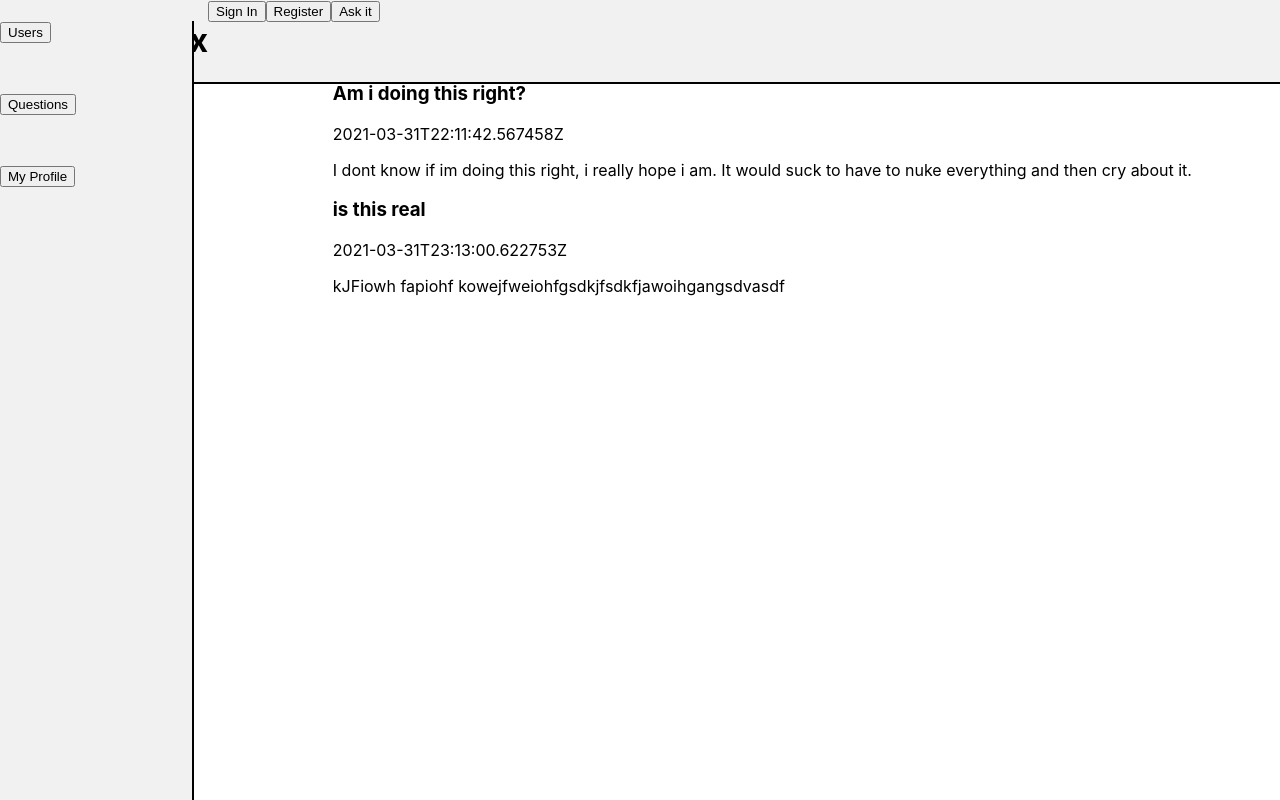
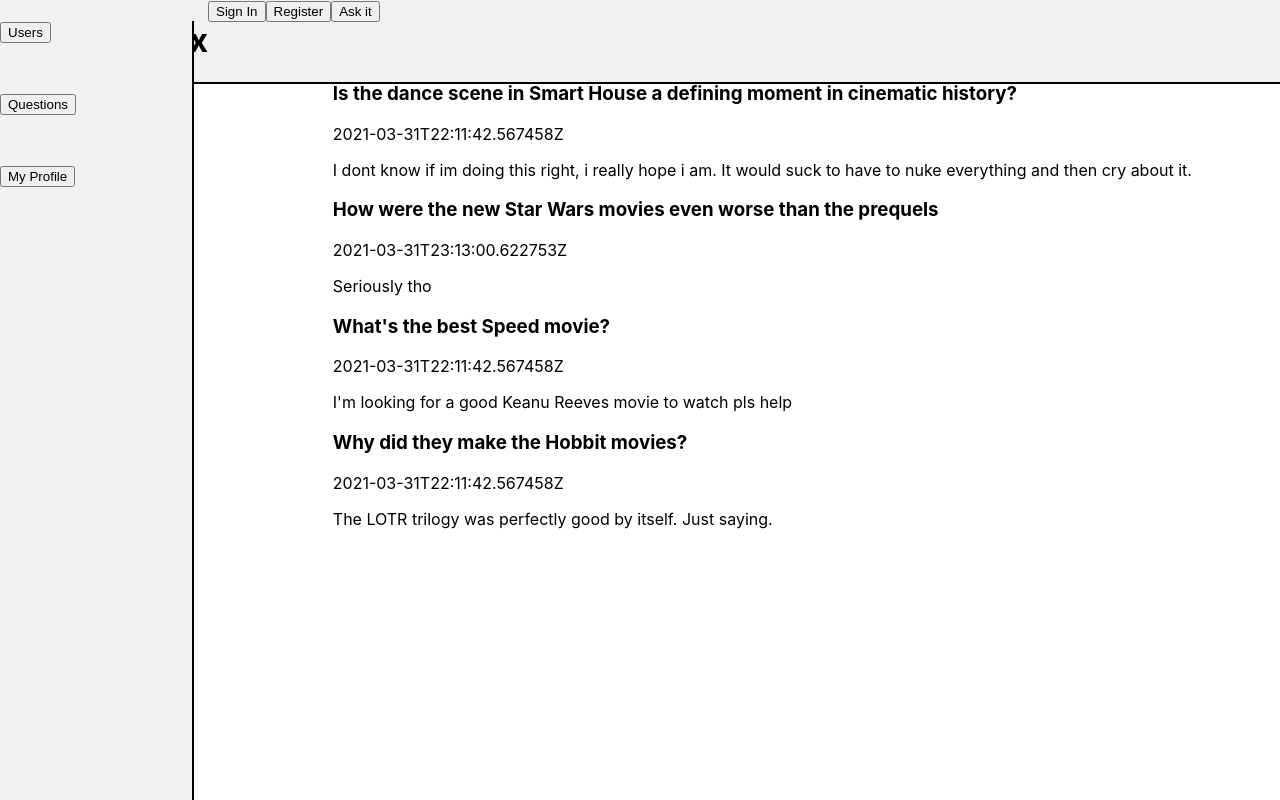
Before and after one commit to momentum-team-7/team-project-questionbox-neon-tetra, a React (Create React App) app in the folder questionbox/: page / in a window 1280 px wide. Built offline with nearby package versions, Linux system fonts and the light colour scheme.

Commit message:
changed some data stuff

```diff
--- a/questionbox/src/questions2.js
+++ b/questionbox/src/questions2.js
@@ -2,7 +2,7 @@ const data = [
     {
         "id": 1,
         "owner": 1,
-        "title": "Am i doing this right?",
+        "title": "Is the dance scene in Smart House a defining moment in cinematic history?",
         "body": "I dont know if im doing this right, i really hope i am. It would suck to have to nuke everything and then cry about it.",
         "date_created": "2021-03-31T22:11:42.567458Z",
         "likes": 0,
@@ -29,8 +29,8 @@ const data = [
     {
         "id": 2,
         "owner": 2,
-        "title": "is this real",
-        "body": "kJFiowh fapiohf kowejfweiohfgsdkjfsdkfjawoihgangsdvasdf",
+        "title": "How were the new Star Wars movies even worse than the prequels",
+        "body": "Seriously tho",
         "date_created": "2021-03-31T23:13:00.622753Z",
         "likes": 0,
         "answered": false,
@@ -44,7 +44,77 @@ const data = [
                 "question": 2
             }
         ]
-    }
+    },
+    {
+        "id": 3,
+        "owner": 1,
+        "title": "What's the best Speed movie?",
+        "body": "I'm looking for a good Keanu Reeves movie to watch pls help",
+        "date_created": "2021-03-31T22:11:42.567458Z",
+        "likes": 0,
+        "answered": false,
+        "answers": [
+            {
+                "id": 1,
+                "owner": 1,
+                "body": "Definitely check out Speed 1",
+                "date_created": "2021-03-31T22:57:32.485092Z",
+                "likes": 0,
+                "question": 1
+            },
+            {
+                "id": 3,
+                "owner": 2,
+                "body": "Why not watch Constantine instead?",
+                "date_created": "2021-03-31T23:14:37.779550Z",
+                "likes": 105,
+                "question": 1
+            }
+        ]
+    },
+    {
+        "id": 4,
+        "owner": 2,
+        "title": "Why did they make the Hobbit movies?",
+        "body": "The LOTR trilogy was perfectly good by itself. Just saying.",
+        "date_created": "2021-03-31T22:11:42.567458Z",
+        "likes": 0,
+        "answered": false,
+        "answers": [
+            {
+                "id": 1,
+                "owner": 1,
+                "body": "Cause they wanted money",
+                "date_created": "2021-03-31T22:57:32.485092Z",
+                "likes": 0,
+                "question": 1
+            },
+            {
+                "id": 3,
+                "owner": 2,
+                "body": "Peter Jackson loved watching Andy Serkis do his Gollum character.",
+                "date_created": "2021-03-31T23:14:37.779550Z",
+                "likes": 105,
+                "question": 1
+            },
+            {
+                "id": 3,
+                "owner": 2,
+                "body": "The love story just needed to be told",
+                "date_created": "2021-03-31T23:14:37.779550Z",
+                "likes": 105,
+                "question": 1
+            },
+            {
+                "id": 3,
+                "owner": 1,
+                "body": "The battle scenes were so sick bro have you ever seen an elf ride a reindeer",
+                "date_created": "2021-03-31T23:14:37.779550Z",
+                "likes": 105,
+                "question": 1
+            }
+        ]
+    },
 ]
 
 export default data;
```
